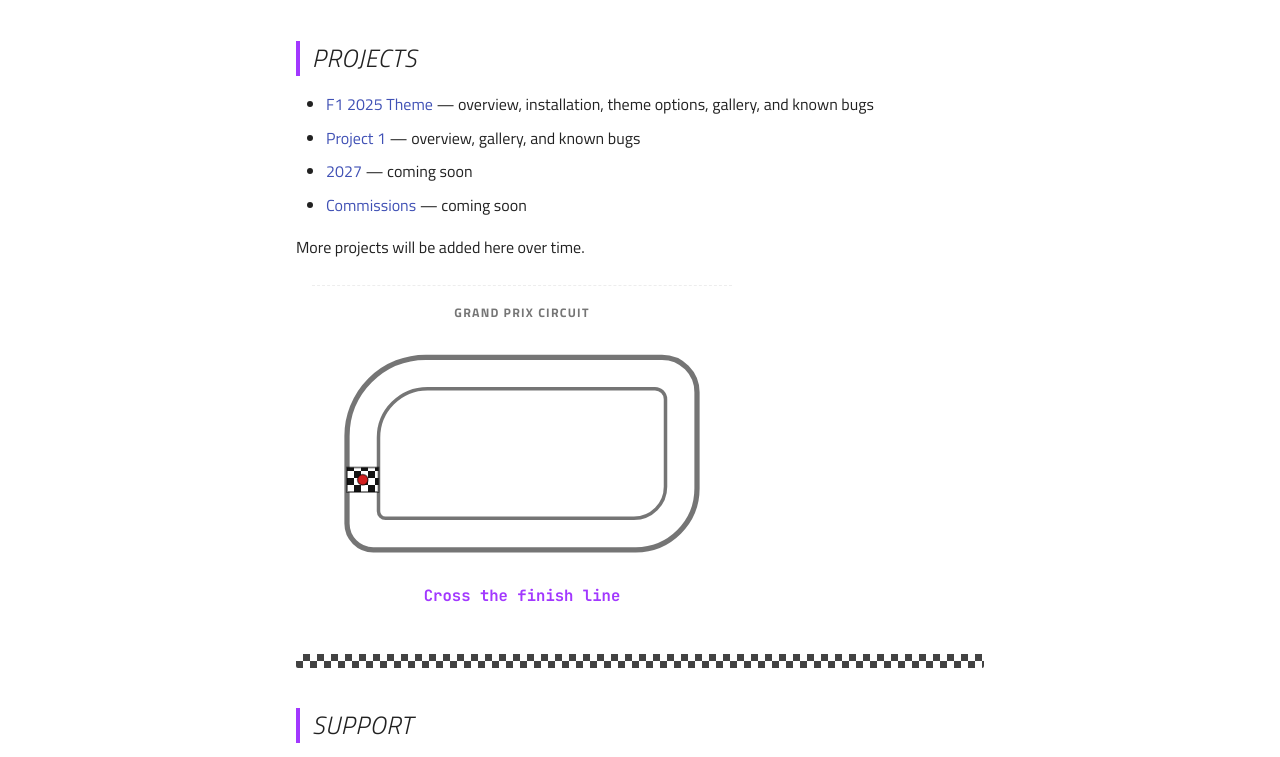
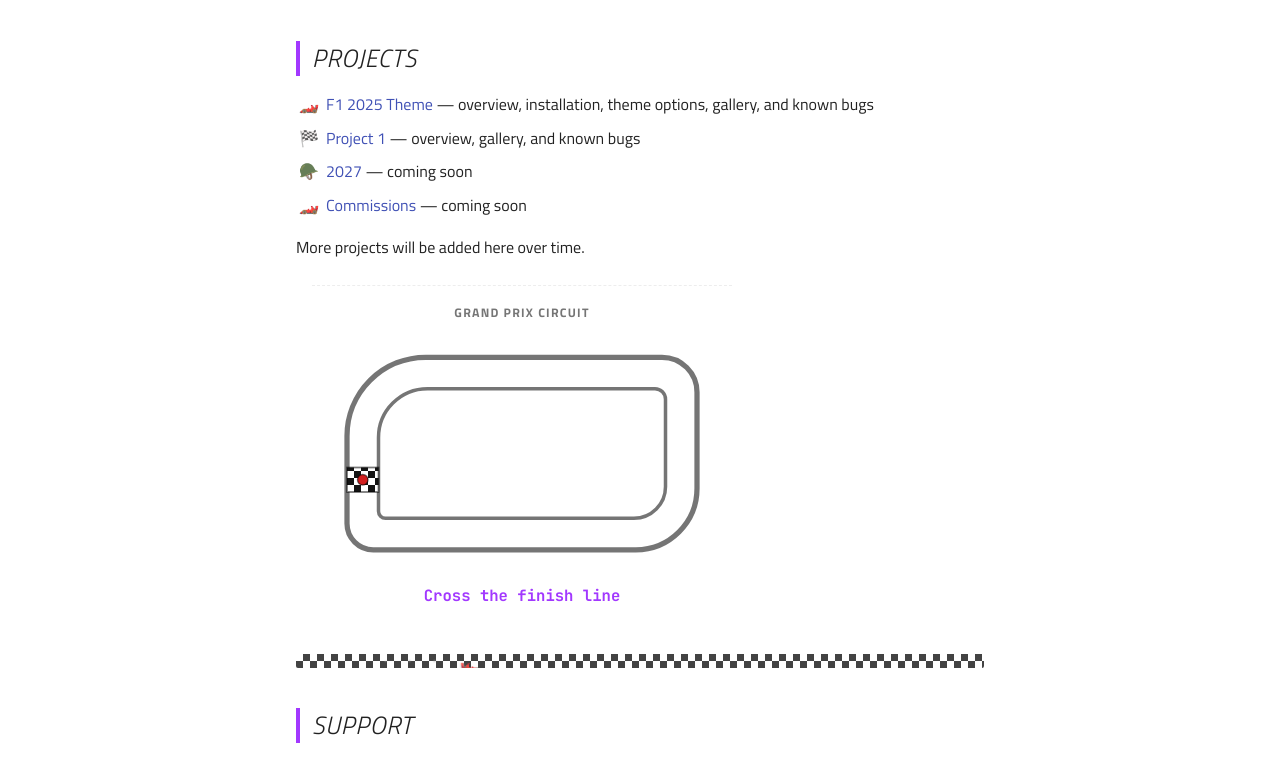
Before and after one commit to Dark373/Dark373-docs, an MkDocs documentation site: the page built from docs/index.md, in a window 1280 px wide and 1400 px high, scrolled down 434 px. Shown: the part 523-1280 px from the top of the window. Built offline with MkDocs 1.6.1 and Material for MkDocs 9.7.7, drawn with Linux system fonts in a browser that asks for light colours; comment, search, counter and statistics services are not loaded.

Commit message:
Racing-themed bullet points, and a tiny car racing across the checkered dividers
- Bullet points in every markdown list now cycle through car / checkered flag / helmet emoji via ::marker, instead of the default dot. Numbered lists are untouched since steps need to stay numeric.
- Every checkered divider now has a tiny car driving across it on a 5s loop, trailing three dust/smoke puffs behind it (positive animation-delay per puff, which keeps a constant phase lag behind the car indefinitely on an infinite loop, not just for the first cycle). racing.js injects the markup once per divider; the animation itself is pure CSS. Fully disabled under prefers-reduced-motion.

Verified against the real rendered site: bullet marker cycling confirmed via computed ::marker content, the car's position confirmed changing over time (not just present but static), dust puffs confirmed in the DOM, reduced-motion confirmed hiding the whole thing, and a full regression pass (track hover/lap/confetti, word-hover, no console errors) confirmed nothing else broke.

Co-Authored-By: Claude Sonnet 5 <noreply@anthropic.com>

```diff
--- a/docs/javascripts/racing.js
+++ b/docs/javascripts/racing.js
@@ -6,6 +6,7 @@
  *     laps and pops a confetti burst every time you hover it.
  *  3. Every word on every page is wrapped so hovering one briefly makes
  *     it bigger and bolder.
+ *  4. A tiny car drives across every checkered divider, trailing dust.
  *
  * Runs via document$, Material's observable that fires after every page
  * load *and* every instant-navigation swap, so everything keeps working
@@ -32,8 +33,32 @@
     applySectionAccent();
     initHomepageTrack();
     initWordHover();
+    initCheckerRace();
     initRacingCursor();
   });
+
+  /* ------------------------------------------------------------------
+   * Drops a tiny car + trailing dust/smoke into every .checker-divider
+   * on the current page (there's usually one, ahead of Support). Pure
+   * CSS animation from here (see extra.css) — this just builds the
+   * markup once per divider; prefers-reduced-motion is handled entirely
+   * in CSS (display: none on .f1-mini-race), so nothing extra to check
+   * here.
+   * ------------------------------------------------------------------ */
+  function initCheckerRace() {
+    var dividers = document.querySelectorAll(".checker-divider:not([data-f1-race])");
+    dividers.forEach(function (divider) {
+      divider.setAttribute("data-f1-race", "1");
+      var race = document.createElement("div");
+      race.className = "f1-mini-race";
+      race.innerHTML =
+        '<span class="f1-mini-car">🏎️</span>' +
+        '<span class="f1-mini-dust"></span>' +
+        '<span class="f1-mini-dust"></span>' +
+        '<span class="f1-mini-dust"></span>';
+      divider.appendChild(race);
+    });
+  }
 
   /* ------------------------------------------------------------------
    * Per-section accent colour: purple on the homepage, blue on the 2026
--- a/docs/stylesheets/extra.css
+++ b/docs/stylesheets/extra.css
@@ -17,6 +17,20 @@ html.f1-section-purple {
 }
 html.f1-section-blue {
   --f1-accent: #2f6fed;
+}
+
+/* Bullet points, but racing-themed: cars, a checkered flag, a helmet,
+   cycling every three items so a long list doesn't repeat the same icon
+   back to back. ::marker keeps this to actual <li> bullets — ordered
+   (numbered) lists are untouched, since steps need to stay numeric. */
+.md-typeset ul li::marker {
+  content: "🏎️  ";
+}
+.md-typeset ul li:nth-child(3n+2)::marker {
+  content: "🏁  ";
+}
+.md-typeset ul li:nth-child(3n+3)::marker {
+  content: "🪖  ";
 }
 
 /* Reusable image gallery grid.
@@ -435,8 +449,11 @@ h2.f1-heading {
   color: var(--f1-accent);
 }
 
-/* Checkered-flag divider, used ahead of each page's Support section. */
+/* Checkered-flag divider, used ahead of each page's Support section. A
+   tiny car (javascripts/racing.js injects it into every .checker-divider
+   on the page) drives past on a loop, trailing a few dust/smoke puffs. */
 .checker-divider {
+  position: relative;
   height: 14px;
   margin: 2.25rem 0 1.5rem;
   border-radius: 2px;
@@ -449,3 +466,73 @@ h2.f1-heading {
   background-size: 14px 14px;
   background-position: 0 0, 0 7px, 7px -7px, -7px 0;
 }
+
+.f1-mini-race {
+  position: absolute;
+  inset: 0;
+  overflow: hidden;
+  pointer-events: none;
+}
+
+.f1-mini-car {
+  position: absolute;
+  top: 50%;
+  left: -8%;
+  font-size: 0.95rem;
+  line-height: 1;
+  transform: translateY(-50%) scaleX(-1);
+  filter: drop-shadow(0 1px 1px rgba(0, 0, 0, 0.5));
+  animation: f1-mini-drive 5s linear infinite;
+}
+
+@keyframes f1-mini-drive {
+  from {
+    left: -8%;
+  }
+  to {
+    left: 104%;
+  }
+}
+
+.f1-mini-dust {
+  position: absolute;
+  top: 50%;
+  left: -8%;
+  width: 5px;
+  height: 5px;
+  border-radius: 50%;
+  background: radial-gradient(circle, rgba(140, 140, 140, 0.65), transparent 70%);
+  opacity: 0;
+  animation: f1-mini-drive 5s linear infinite, f1-mini-dust-fade 5s linear infinite;
+}
+
+.f1-mini-dust:nth-of-type(2) {
+  animation-delay: 0.18s, 0.18s;
+}
+.f1-mini-dust:nth-of-type(3) {
+  animation-delay: 0.34s, 0.34s;
+}
+.f1-mini-dust:nth-of-type(4) {
+  animation-delay: 0.5s, 0.5s;
+  background: radial-gradient(circle, rgba(200, 200, 200, 0.55), transparent 70%);
+}
+
+@keyframes f1-mini-dust-fade {
+  0% {
+    opacity: 0;
+    transform: translateY(-50%) scale(0.5);
+  }
+  15% {
+    opacity: 0.7;
+  }
+  100% {
+    opacity: 0;
+    transform: translateY(-50%) scale(2.2);
+  }
+}
+
+@media (prefers-reduced-motion: reduce) {
+  .f1-mini-race {
+    display: none;
+  }
+}
```
